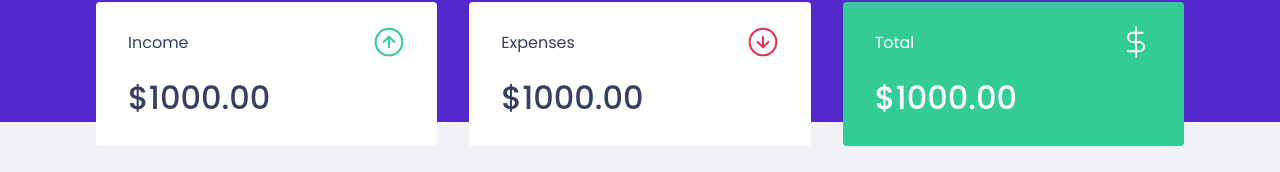
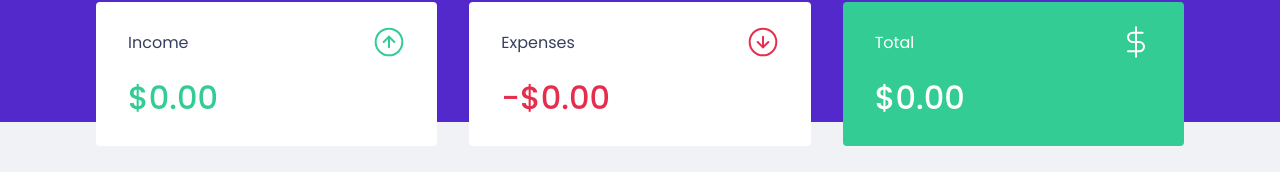
Before and after one commit to renandf/rocketseat-ignite-dtmoney, a React (Create React App) app: page / in a window 1280 px wide. Shown: the part 118-290 px from the top of the page. Built offline with nearby package versions, Linux system fonts and the light colour scheme; no server answers; what miragejs would draw is missing.

Commit message:
feat: FInish summary with proper values and styles

```diff
--- a/src/components/Summary/index.tsx
+++ b/src/components/Summary/index.tsx
@@ -9,7 +9,21 @@
 export function Summary() {
   const { transactions } = useContext(TransactionsContext);
 
-  console.log(transactions);
+  const summary = transactions.reduce((acc, transaction) => {
+    if (transaction.type === 'deposit') {
+      acc.deposits += transaction.amount;
+      acc.total += transaction.amount;
+    } else {
+      acc.withdraws += transaction.amount;
+      acc.total -= transaction.amount;
+    }
+
+    return acc;
+  }, {
+    deposits: 0,
+    withdraws: 0,
+    total: 0,
+  });
 
   return (
     <Container>
@@ -18,21 +32,37 @@
           <p>Income</p>
           <img src={incomeImage} alt="Income" />
         </header>
-        <strong>$1000.00</strong>
+        <strong className="deposit">
+          {new Intl.NumberFormat('en-AU', {
+            style: 'currency',
+            currency: 'AUD'
+          }).format(summary.deposits)}
+        </strong>
       </div>
       <div>
         <header>
           <p>Expenses</p>
           <img src={outcomeImage} alt="Expenses" />
         </header>
-        <strong>$1000.00</strong>
+        <strong className="withdraw">
+          -
+          {new Intl.NumberFormat('en-AU', {
+          style: 'currency',
+          currency: 'AUD'
+        }).format(summary.withdraws)}
+        </strong>
       </div>
       <div className="total">
         <header>
           <p>Total</p>
           <img src={totalImage} alt="Total" />
         </header>
-        <strong>$1000.00</strong>
+        <strong>
+          {new Intl.NumberFormat('en-AU', {
+            style: 'currency',
+            currency: 'AUD'
+          }).format(summary.total)}
+        </strong>
       </div>
     </Container>
   )
--- a/src/components/Summary/styles.ts
+++ b/src/components/Summary/styles.ts
@@ -24,6 +24,15 @@
       font-size: 2rem;
       font-weight: 500;
       line-height: 3rem;
+
+      &.deposit {
+        color: var(--green);
+      }
+
+      &.withdraw {
+        color: var(--red);
+      }
+
     }
 
     &.total {
--- a/src/components/TransactionsTable/index.tsx
+++ b/src/components/TransactionsTable/index.tsx
@@ -22,6 +22,7 @@
             <tr key={transaction.id}>
               <td>{transaction.title}</td>
               <td className={transaction.type}>
+                {transaction.type === 'withdraw' && '-'}
                 {new Intl.NumberFormat('en-AU', {
                   style: 'currency',
                   currency: 'AUD'
```
